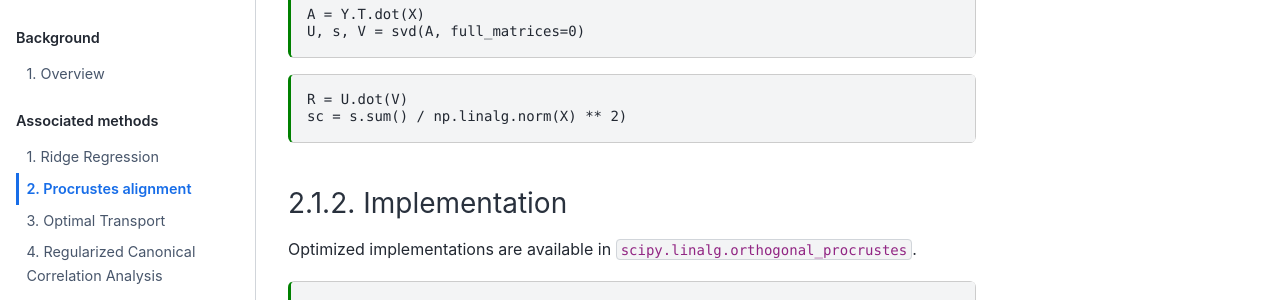
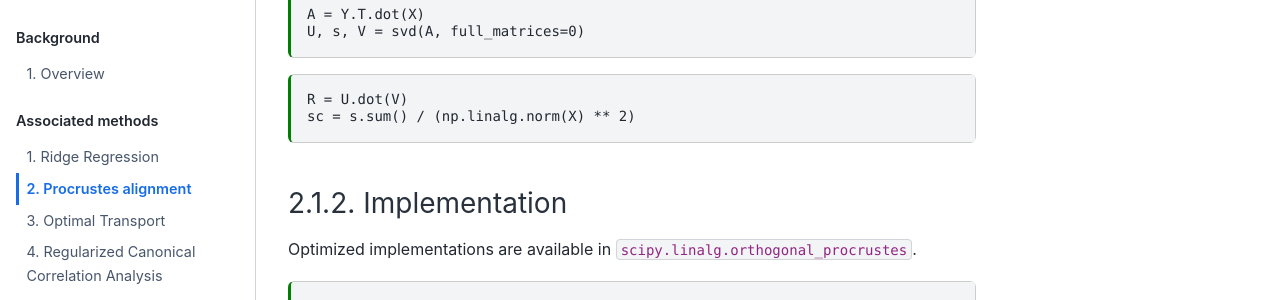
Before and after one commit to neurodatascience/fmralign-tutorials, a Jupyter Book: the page built from content/03-procrustes.md, in a window 1280 px wide and 900 px high, scrolled down 1119 px. Shown: the part 169-469 px from the top of the window. Built offline with Jupyter Book 1.0.4 settings and Sphinx 7.4.7 and the Sphinx Book theme 1.1.4, drawn with Linux system fonts in a browser that asks for light colours; cross-references to code outside the pages are shown as plain code; part of the change alters nothing that is shown.

````diff
--- a/content/03-procrustes.md
+++ b/content/03-procrustes.md
@@ -80,7 +80,7 @@ U, s, V = svd(A, full_matrices=0)
 
 ```{code-cell} python3
 R = U.dot(V)
-sc = s.sum() / np.linalg.norm(X) ** 2)
+sc = s.sum() / (np.linalg.norm(X) ** 2)
 ```
 
 ### Implementation
--- a/content/_config.yml
+++ b/content/_config.yml
@@ -37,7 +37,7 @@ launch_buttons:
 repository:
   url                       : https://github.com/neurodatascience/fmralign-tutorials  # The URL to your book's repository
   path_to_book              : "content"  # A path to your book's folder, relative to the repository root.
-  branch                    : master  # Which branch of the repository should be used when creating links
+  branch                    : main  # Which branch of the repository should be used when creating links
 
 #######################################################################################
 # Advanced and power-user settings
````
